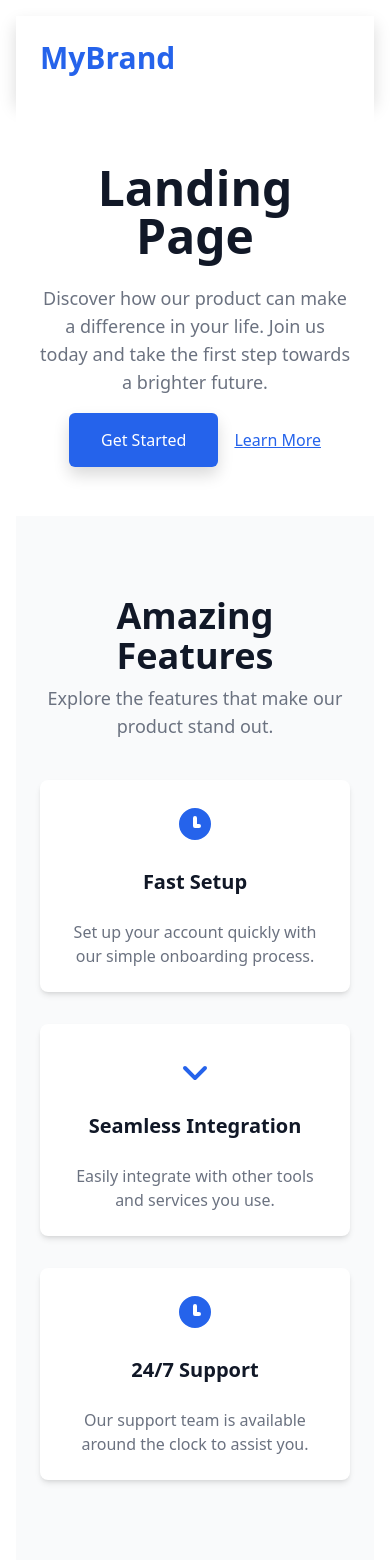
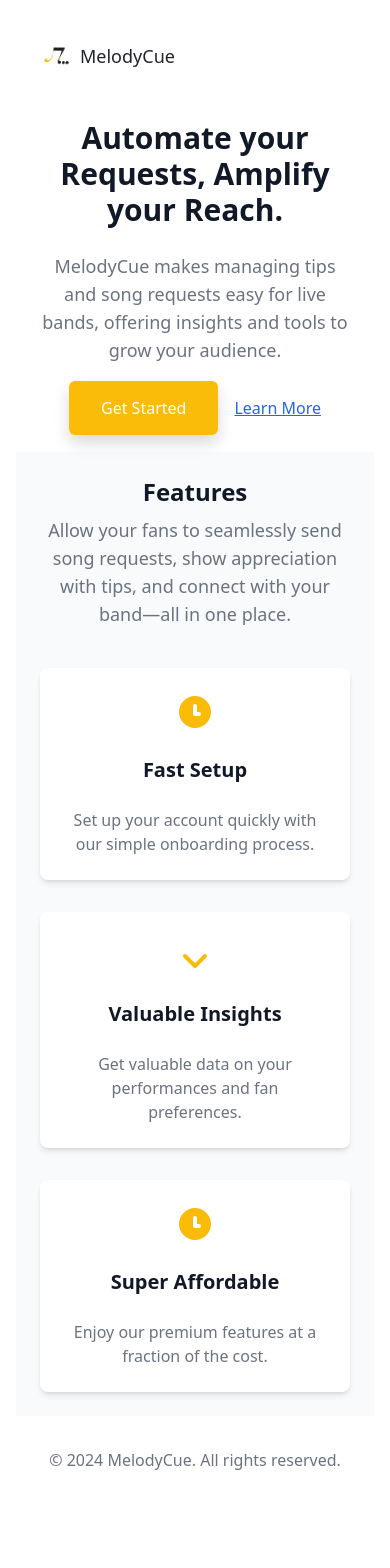
Before and after one commit to jdwyer6/gigs, a React (Vite) app: page /landing in a window 390 px wide. Shown: the top 1568 px of the page. After the commit the page ends 1520 px from the top, so only its background shows below. Built offline with nearby package versions, Linux system fonts and the light colour scheme; no server answers.

Commit message:
fix overlapping banner and add primary colors to landing page

```diff
--- a/src/components/dashboard.jsx
+++ b/src/components/dashboard.jsx
@@ -74,23 +74,18 @@ const Dashboard = () => {
   return (
 	<div className="mx-auto bg-white pt-3 md:pt-8 md:p-8 md:shadow-lg md:rounded-lg min-h-screen">
 		{/* Header */}
-		<div className="flex flex-col md:flex-row items-center justify-between bg-gray-100 p-3 shadow-md rounded-lg mb-3">
-			<button className="bg-red-600 text-white font-semibold py-2 px-4 rounded-md hover:bg-red-700 transition">
+		<div className="flex md:flex-row items-center justify-between bg-gray-100 p-3 shadow-md rounded-lg mb-3">
+			<button className="flex items-center p-2 text-sm font-medium text-gray-600 w-auto transition-colors duration-200 sm:text-base dark:hover:bg-gray-800 dark:text-gray-300 hover:bg-gray bg-white  justify-center border rounded">
 				Archive All Requests
 			</button>
 			<div className="flex items-center space-x-4">
 				<div>
-					<label htmlFor="sortTime" className="text-gray-700 font-medium mr-2">Time:</label>
-					<select id="sortTime" className="bg-white border border-gray-300 rounded-md py-2 px-3 focus:ring-indigo-500 focus:border-indigo-500">
-						<option value="first-to-last">First to Last</option>
-						<option value="last-to-first">Last to First</option>
-					</select>
-					</div>
-					<div>
-					<label htmlFor="sortAmount" className="text-gray-700 font-medium mr-2">Amount Tipped:</label>
-					<select id="sortAmount" className="bg-white border border-gray-300 rounded-md py-2 px-3 focus:ring-indigo-500 focus:border-indigo-500">
-						<option value="low-to-high">Low to High</option>
-						<option value="high-to-low">High to Low</option>
+					<label htmlFor="sortTime" className="text-gray-700 font-medium mr-2">Sort</label>
+					<select id="sortTime" className="bg-white border border-gray-300 rounded-md py-2 px-3 focus:ring-indigo-500 focus:border-indigo-500 text-sm">
+						<option value="first-to-last text-sm">Tip (Most)</option>
+						<option value="last-to-first text-sm">Tip (Least)</option>
+						<option value="last-to-first text-sm">Time (Newest)</option>
+						<option value="last-to-first text-sm">Time (Oldest)</option>
 					</select>
 				</div>
 			</div>
--- a/src/index.css
+++ b/src/index.css
@@ -566,14 +566,6 @@ video {
   inset: 0px;
 }
 
-.bottom-0 {
-  bottom: 0px;
-}
-
-.left-0 {
-  left: 0px;
-}
-
 .top-0 {
   top: 0px;
 }
@@ -731,6 +723,11 @@ video {
   height: 2rem;
 }
 
+.min-h-max {
+  min-height: -moz-max-content;
+  min-height: max-content;
+}
+
 .min-h-screen {
   min-height: 100vh;
 }
@@ -759,6 +756,10 @@ video {
   width: 2rem;
 }
 
+.w-auto {
+  width: auto;
+}
+
 .w-full {
   width: 100%;
 }
@@ -773,6 +774,10 @@ video {
 
 .max-w-sm {
   max-width: 24rem;
+}
+
+.grow {
+  flex-grow: 1;
 }
 
 .transform {
@@ -951,11 +956,6 @@ video {
   background-color: rgb(251 188 9 / var(--tw-bg-opacity));
 }
 
-.bg-brandSecondary {
-  --tw-bg-opacity: 1;
-  background-color: rgb(79 70 229 / var(--tw-bg-opacity));
-}
-
 .bg-gray-100 {
   --tw-bg-opacity: 1;
   background-color: rgb(243 244 246 / var(--tw-bg-opacity));
@@ -994,11 +994,6 @@ video {
 .bg-red-500 {
   --tw-bg-opacity: 1;
   background-color: rgb(239 68 68 / var(--tw-bg-opacity));
-}
-
-.bg-red-600 {
-  --tw-bg-opacity: 1;
-  background-color: rgb(220 38 38 / var(--tw-bg-opacity));
 }
 
 .bg-transparent {
@@ -1069,11 +1064,6 @@ video {
   padding-bottom: 0.25rem;
 }
 
-.py-16 {
-  padding-top: 4rem;
-  padding-bottom: 4rem;
-}
-
 .py-2 {
   padding-top: 0.5rem;
   padding-bottom: 0.5rem;
@@ -1084,11 +1074,6 @@ video {
   padding-bottom: 0.625rem;
 }
 
-.py-20 {
-  padding-top: 5rem;
-  padding-bottom: 5rem;
-}
-
 .py-3 {
   padding-top: 0.75rem;
   padding-bottom: 0.75rem;
@@ -1109,6 +1094,10 @@ video {
   padding-bottom: 2rem;
 }
 
+.pb-8 {
+  padding-bottom: 2rem;
+}
+
 .pt-3 {
   padding-top: 0.75rem;
 }
@@ -1134,11 +1123,6 @@ video {
 .text-4xl {
   font-size: 2.25rem;
   line-height: 2.5rem;
-}
-
-.text-5xl {
-  font-size: 3rem;
-  line-height: 1;
 }
 
 .text-base {
@@ -1451,19 +1435,14 @@ video {
   background-color: rgb(224 231 255 / var(--tw-bg-opacity));
 }
 
-.hover\:bg-red-700:hover {
-  --tw-bg-opacity: 1;
-  background-color: rgb(185 28 28 / var(--tw-bg-opacity));
-}
-
 .hover\:text-blue-500:hover {
   --tw-text-opacity: 1;
   color: rgb(59 130 246 / var(--tw-text-opacity));
 }
 
-.hover\:text-blue-600:hover {
+.hover\:text-brandPrimary-dark:hover {
   --tw-text-opacity: 1;
-  color: rgb(37 99 235 / var(--tw-text-opacity));
+  color: rgb(241 170 0 / var(--tw-text-opacity));
 }
 
 .hover\:text-gray-500:hover {
@@ -1593,6 +1572,16 @@ video {
     padding: 2rem;
   }
 
+  .md\:py-16 {
+    padding-top: 4rem;
+    padding-bottom: 4rem;
+  }
+
+  .md\:py-20 {
+    padding-top: 5rem;
+    padding-bottom: 5rem;
+  }
+
   .md\:pt-8 {
     padding-top: 2rem;
   }
@@ -1607,9 +1596,19 @@ video {
     line-height: 2.25rem;
   }
 
+  .md\:text-5xl {
+    font-size: 3rem;
+    line-height: 1;
+  }
+
   .md\:text-lg {
     font-size: 1.125rem;
     line-height: 1.75rem;
+  }
+
+  .md\:text-4xl {
+    font-size: 2.25rem;
+    line-height: 2.5rem;
   }
 
   .md\:shadow-lg {
--- a/src/pages/landing.jsx
+++ b/src/pages/landing.jsx
@@ -1,6 +1,7 @@
 import React, { useState } from 'react';
 import { Link, useNavigate } from 'react-router-dom';
 import { FaHome } from 'react-icons/fa';
+import logo from '../assets/logo.png';
 // import heroImage from '../images/hero-image.jpg';
 
 const Landing = () => {
@@ -9,50 +10,43 @@ const Landing = () => {
     return (
         <div className="bg-gray-50">
           {/* Navbar */}
-          <header className="bg-white shadow">
+          <header className="bg-white">
             <div className="max-w-7xl mx-auto px-4 sm:px-6 lg:px-8">
               	<div className="flex justify-between items-center py-6">
-                <div className="flex items-center">
-                  <h1 className="text-3xl font-bold text-blue-600">MyBrand</h1>
-                </div>
+			  	<a href="/" className="flex items-center mb-4">
+					<img className="w-8 md:w-16 h-8 md:h-16 mr-2" src={logo} alt="logo" />
+					<h1 className="text-lg md:text-3xl font-regular">MelodyCue</h1>
+				</a>
                 <div className="hidden md:flex items-center space-x-8">
-                  <a href="#" className="text-gray-500 hover:text-blue-600">
+                  <a href="#" className="text-gray-500 hover:text-brandPrimary-dark">
                     Home
                   </a>
-                  <a href="#" className="text-gray-500 hover:text-blue-600">
+                  <a href="#" className="text-gray-500 hover:text-brandPrimary-dark">
                     Features
                   </a>
-                  <a href="#" className="text-gray-500 hover:text-blue-600">
+                  <a href="#" className="text-gray-500 hover:text-brandPrimary-dark">
                     Pricing
                   </a>
-                  <a href="#" className="text-gray-500 hover:text-blue-600">
+                  <a href="#" className="text-gray-500 hover:text-brandPrimary-dark">
                     Contact
                   </a>
-                  <a
-                    href="#"
-                    className="bg-blue-600 text-white px-4 py-2 rounded-md hover:bg-brandPrimary-dark"
-                  >
-                    Get Started
-                  </a>
+                  <a href="#" className="bg-brandPrimary text-white px-4 py-2 rounded-md hover:bg-brandPrimary-dark">Get Started</a>
                 </div>
               </div>
             </div>
           </header>
 
 			{/* Hero Section */}
-          <section className="relative bg-white py-16">
+			<section className="relative bg-white pb-8 md:py-16">
 				<div className="max-w-7xl mx-auto px-4 sm:px-6 lg:px-8 text-center">
-              <h1 className="text-5xl font-bold text-gray-900">
-                Landing Page
-              </h1>
+					<h1 className="text-3xl md:text-5xl font-bold text-gray-900">Automate your Requests, Amplify your Reach.</h1>
 					<p className="mt-4 text-lg text-gray-500">
-                Discover how our product can make a difference in your life. Join us
-                today and take the first step towards a brighter future.
+						MelodyCue makes managing tips and song requests easy for live bands, offering insights and tools to grow your audience.
 					</p>
 					<div className="mt-8">
 						<a
 						href="#"
-                  className="bg-blue-600 text-white px-8 py-3 rounded-md shadow hover:bg-brandPrimary-dark"
+						className="bg-brandPrimary text-white px-8 py-3 rounded-md shadow hover:bg-brandPrimary-dark"
 						>
 						Get Started
 						</a>
@@ -67,18 +61,18 @@ const Landing = () => {
 			</section>
 
           {/* Features Section */}
-          <section className="py-20 bg-gray-50">
+          <section className="py-4 md:py-20 bg-gray-50">
             <div className="max-w-7xl mx-auto px-4 sm:px-6 lg:px-8">
-              <h2 className="text-4xl font-bold text-center text-gray-900">
-                Amazing Features
+              <h2 className="text-2xl md:text-4xl font-bold text-center text-gray-900">
+                Features
               </h2>
               <p className="mt-2 text-center text-lg text-gray-500">
-                Explore the features that make our product stand out.
+			  	Allow your fans to seamlessly send song requests, show appreciation with tips, and connect with your band—all in one place.
               </p>
 
               <div className="mt-10 grid grid-cols-1 md:grid-cols-3 gap-8">
                 <div className="text-center p-6 bg-white shadow-md rounded-lg">
-                  <div className="text-blue-600 mb-4">
+					<div className="text-brandPrimary mb-4">
 						<svg
 						xmlns="http://www.w3.org/2000/svg"
 						className="h-10 w-10 mx-auto"
@@ -98,7 +92,7 @@ const Landing = () => {
 					</p>
                 </div>
                 <div className="text-center p-6 bg-white shadow-md rounded-lg">
-                  <div className="text-blue-600 mb-4">
+					<div className="text-brandPrimary mb-4">
 						<svg
 						xmlns="http://www.w3.org/2000/svg"
 						className="h-10 w-10 mx-auto"
@@ -109,14 +103,14 @@ const Landing = () => {
 						</svg>
 					</div>
 					<h3 className="text-xl font-semibold text-gray-900">
-                    Seamless Integration
+						Valuable Insights
 					</h3>
 					<p className="mt-4 text-gray-500">
-                    Easily integrate with other tools and services you use.
+						Get valuable data on your performances and fan preferences.
 					</p>
                 </div>
                 <div className="text-center p-6 bg-white shadow-md rounded-lg">
-                  <div className="text-blue-600 mb-4">
+					<div className="text-brandPrimary mb-4">
 						<svg
 						xmlns="http://www.w3.org/2000/svg"
 						className="h-10 w-10 mx-auto"
@@ -131,10 +125,10 @@ const Landing = () => {
 						</svg>
 					</div>
 					<h3 className="text-xl font-semibold text-gray-900">
-                    24/7 Support
+						Super Affordable
 					</h3>
 					<p className="mt-4 text-gray-500">
-                    Our support team is available around the clock to assist you.
+						Enjoy our premium features at a fraction of the cost.
 					</p>
                 </div>
               </div>
@@ -144,7 +138,7 @@ const Landing = () => {
           {/* Footer */}
           <footer className="bg-white py-8">
             <div className="max-w-7xl mx-auto px-4 sm:px-6 lg:px-8 text-center">
-              <p className="text-gray-500">© 2024 MyBrand. All rights reserved.</p>
+              <p className="text-gray-500">© 2024 MelodyCue. All rights reserved.</p>
             </div>
           </footer>
         </div>
@@ -152,3 +146,7 @@ const Landing = () => {
     };
 
 export default Landing;
+
+// With MelodyCue, managing song requests and tips during live performances has never been easier. Our app allows your fans to seamlessly send song requests, show appreciation with tips, and connect with your band—all in one place. But we don’t stop there. MelodyCue provides valuable data on your performances, insights into fan preferences, and helps promote your band to a wider audience.
+
+// Whether you're playing in a local bar or at a major venue, MelodyCue simplifies interactions with your fans and gives you the tools to thrive. It's your all-in-one platform for requests, tips, and promotion, helping you focus on what matters most: the music.
```
Also changed, not shown: src/pages/request.jsx (+7 -11 lines). Lines whose indentation alone changed are shown as unchanged.
